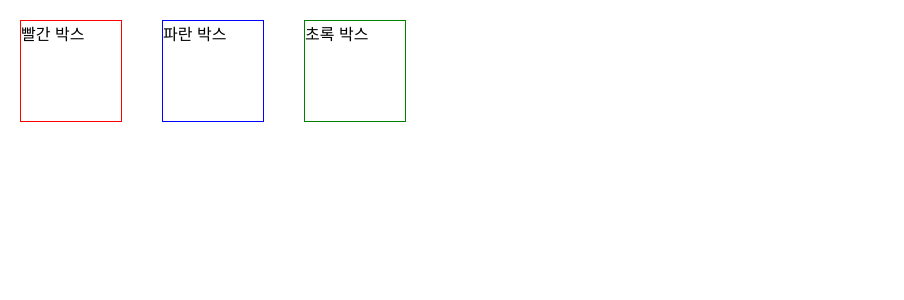
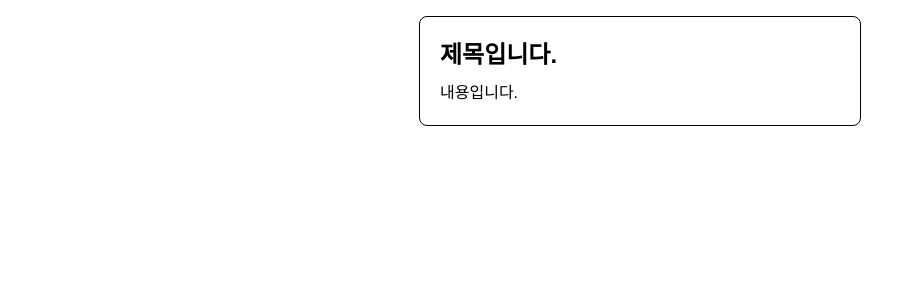
Before and after one commit to j-yesung/react-study, a React (Create React App) app in the folder go-react/: page / in a window 1280 px wide. Shown: the top 300 px of the page, without its empty margins (0-904 px from the left). Built offline with nearby package versions, Linux system fonts and the light colour scheme.

Commit message:
styled components 연습(2) - 전역 스타일링

```diff
--- a/go-react/src/App.jsx
+++ b/go-react/src/App.jsx
@@ -1,40 +1,46 @@
 import './App.css';
 import styled from 'styled-components';
+import TestPage from './components/TestPage';
+import GlobalStyle from './components/GlobalStyle';
 
-const StContainer = styled.div`
-  display: flex;
-`;
-const StBox = styled.div`
-  width: 100px;
-  height: 100px;
-  border: 1px solid ${props => props.borderColor};
-  margin: 20px;
-`;
+// const StContainer = styled.div`
+//   display: flex;
+// `;
+// const StBox = styled.div`
+//   width: 100px;
+//   height: 100px;
+//   border: 1px solid ${props => props.borderColor};
+//   margin: 20px;
+// `;
 
 // 박스의 색
-const boxList = ['red', 'blue', 'green'];
+// const boxList = ['red', 'blue', 'green'];
 
 // 색을 넣으면 이름 반환
-const getBoxName = color => {
-  switch (color) {
-    case 'red':
-      return '빨간 박스';
-    case 'blue':
-      return '파란 박스';
-    case 'green':
-      return '초록 박스';
-    default:
-      break;
-  }
-};
+// const getBoxName = color => {
+//   switch (color) {
+//     case 'red':
+//       return '빨간 박스';
+//     case 'blue':
+//       return '파란 박스';
+//     case 'green':
+//       return '초록 박스';
+//     default:
+//       break;
+//   }
+// };
 
 function App() {
   return (
-    <StContainer>
-      {boxList.map(box => {
-        return <StBox borderColor={box}>{getBoxName(box)}</StBox>;
-      })}
-    </StContainer>
+    // <StContainer>
+    //   {boxList.map(box => {
+    //     return <StBox borderColor={box}>{getBoxName(box)}</StBox>;
+    //   })}
+    // </StContainer>
+    <>
+      <GlobalStyle />
+      <TestPage title="제목입니다." contents="내용입니다."></TestPage>
+    </>
   );
 }
 
--- /dev/null
+++ b/go-react/src/components/GlobalStyle.jsx
@@ -0,0 +1,10 @@
+import { createGlobalStyle } from 'styled-components';
+
+const GlobalStyle = createGlobalStyle`
+  body {
+    font-family: 'Helvetica', 'Arial', sans-serif;
+    line-height: 1.5;
+  }
+`;
+
+export default GlobalStyle;
--- /dev/null
+++ b/go-react/src/components/TestPage.jsx
@@ -0,0 +1,36 @@
+import React from 'react';
+import styled from 'styled-components';
+
+function TestPage(props) {
+  return (
+    <Wrapper>
+      <Title>{props.title}</Title>
+      <Contents>{props.contents}</Contents>
+    </Wrapper>
+  );
+}
+
+const Title = styled.h1`
+  /* font-family: 'Helvetica', 'Arial', sans-serif;
+  line-height: 1.5; */
+  font-size: 1.5rem;
+  margin: 0;
+  margin-bottom: 8px;
+`;
+
+const Contents = styled.p`
+  margin: 0;
+  /* font-family: 'Helvetica', 'Arial', sans-serif;
+  line-height: 1.5; */
+  font-size: 1rem;
+`;
+
+const Wrapper = styled.div`
+  border: 1px solid black;
+  border-radius: 8px;
+  padding: 20px;
+  margin: 16px auto;
+  max-width: 400px;
+`;
+
+export default TestPage;
```
